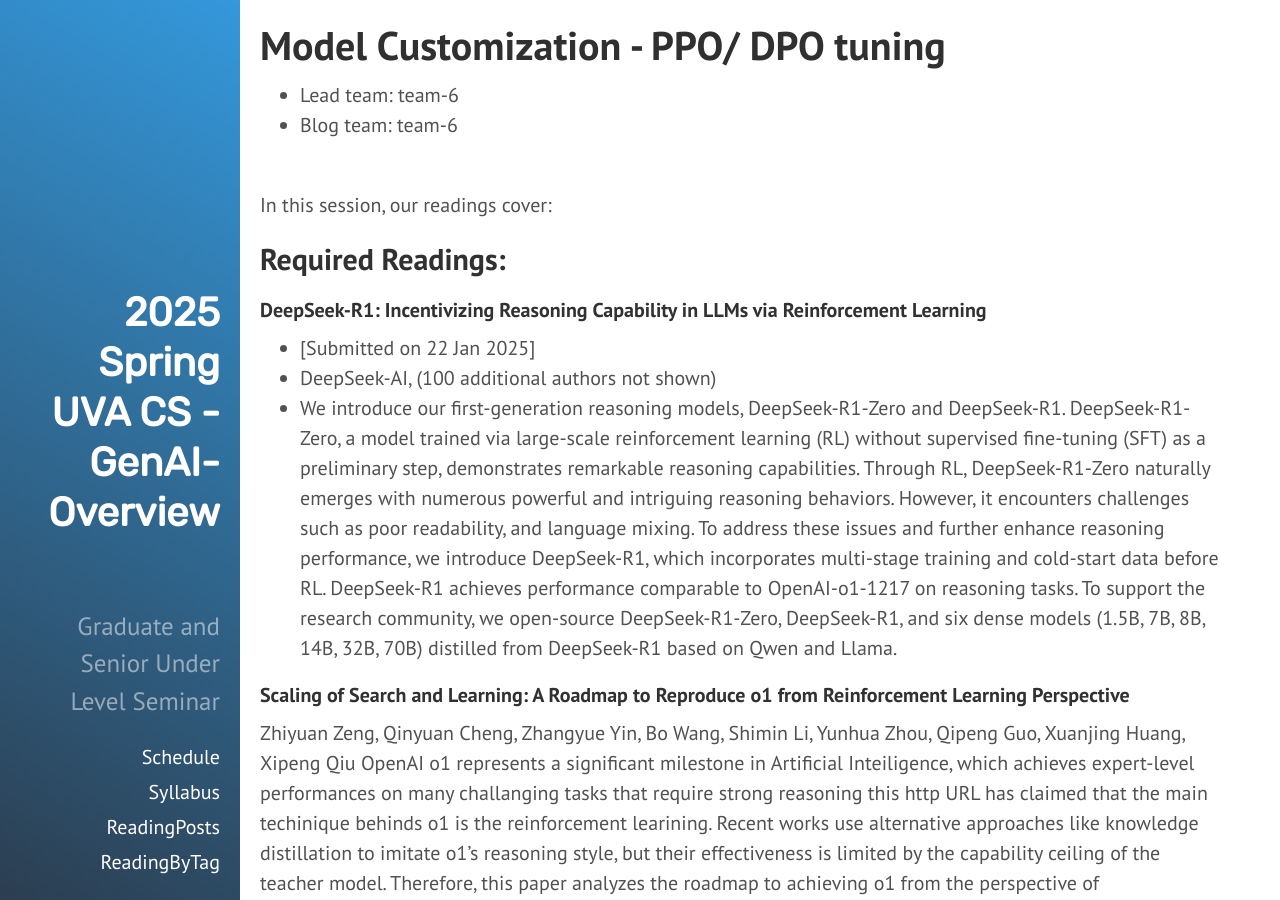
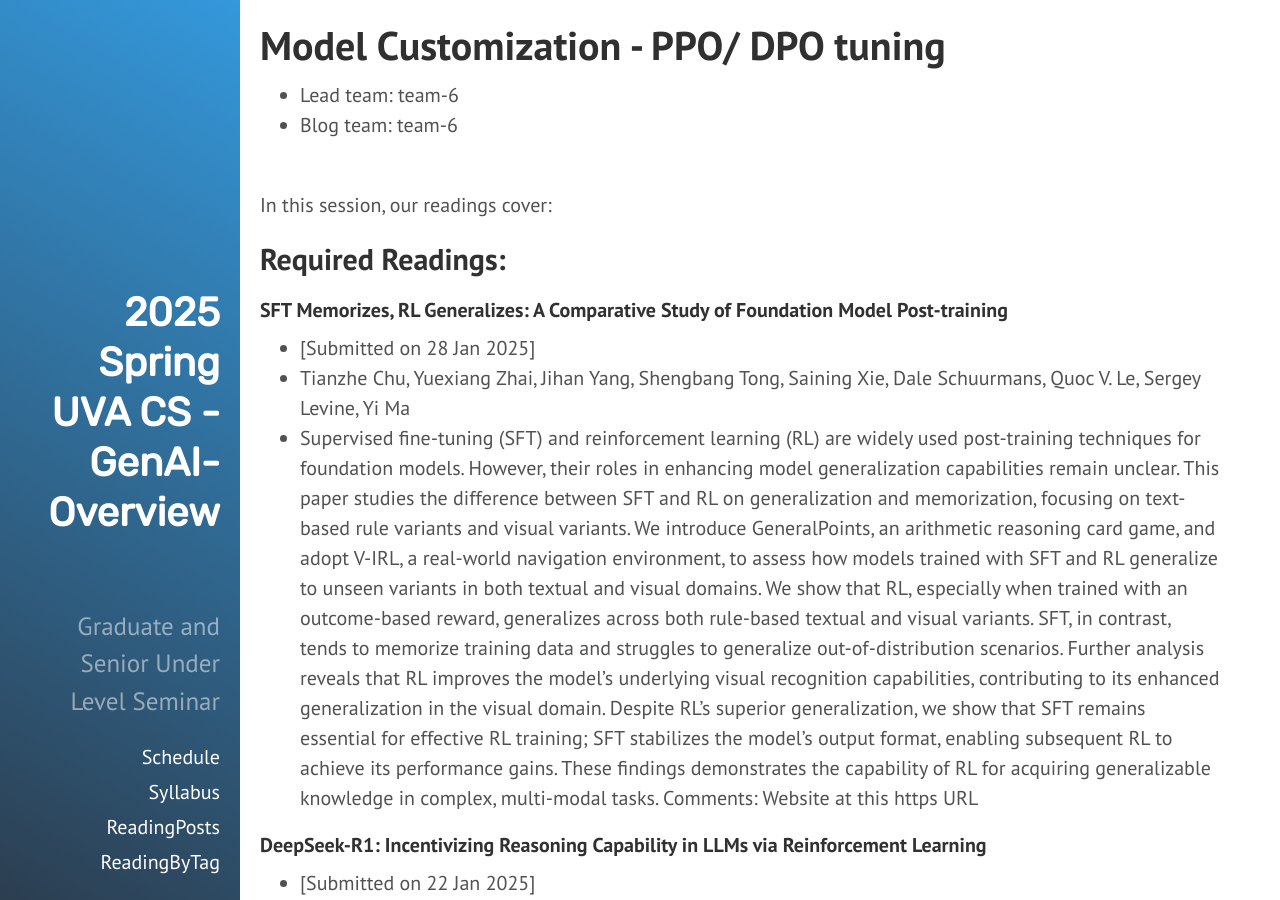
Before and after one commit to qiyanjun/2025sp-GenAI-overview, a Jekyll site: the page built from _contents/S0-L14.md, in a window 1280 px wide and 900 px high. Built offline with Jekyll 4.4.1, drawn with Linux system fonts in a browser that asks for light colours.

```diff
--- a/_contents/S0-L14.md
+++ b/_contents/S0-L14.md
@@ -19,6 +19,15 @@ In this session, our readings cover:
 
 ## Required Readings:
 
+
+#### SFT Memorizes, RL Generalizes: A Comparative Study of Foundation Model Post-training
++ [Submitted on 28 Jan 2025]
++ Tianzhe Chu, Yuexiang Zhai, Jihan Yang, Shengbang Tong, Saining Xie, Dale Schuurmans, Quoc V. Le, Sergey Levine, Yi Ma
++ Supervised fine-tuning (SFT) and reinforcement learning (RL) are widely used post-training techniques for foundation models. However, their roles in enhancing model generalization capabilities remain unclear. This paper studies the difference between SFT and RL on generalization and memorization, focusing on text-based rule variants and visual variants. We introduce GeneralPoints, an arithmetic reasoning card game, and adopt V-IRL, a real-world navigation environment, to assess how models trained with SFT and RL generalize to unseen variants in both textual and visual domains. We show that RL, especially when trained with an outcome-based reward, generalizes across both rule-based textual and visual variants. SFT, in contrast, tends to memorize training data and struggles to generalize out-of-distribution scenarios. Further analysis reveals that RL improves the model's underlying visual recognition capabilities, contributing to its enhanced generalization in the visual domain. Despite RL's superior generalization, we show that SFT remains essential for effective RL training; SFT stabilizes the model's output format, enabling subsequent RL to achieve its performance gains. These findings demonstrates the capability of RL for acquiring generalizable knowledge in complex, multi-modal tasks.
+Comments:	Website at this https URL
+
+
+
 #### DeepSeek-R1: Incentivizing Reasoning Capability in LLMs via Reinforcement Learning
 + [Submitted on 22 Jan 2025]
 + DeepSeek-AI,  (100 additional authors not shown)
```
Also changed, not shown: _contents/S0-L04.md (+1 -1 lines), _contents/S0-L05.md (+8 -11 lines), _contents/S0-L06.md (+14 -5 lines), _contents/S0-L07.md (+1 -1 lines), 1 other file.
